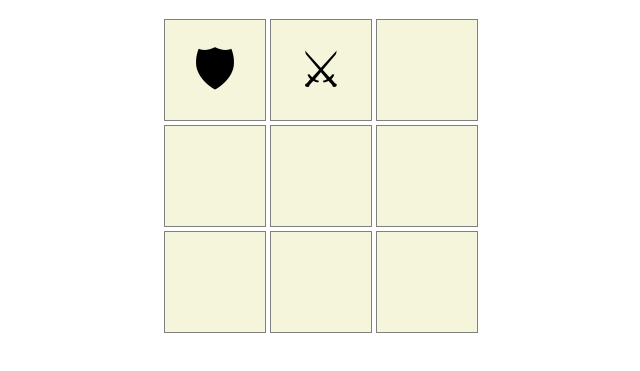
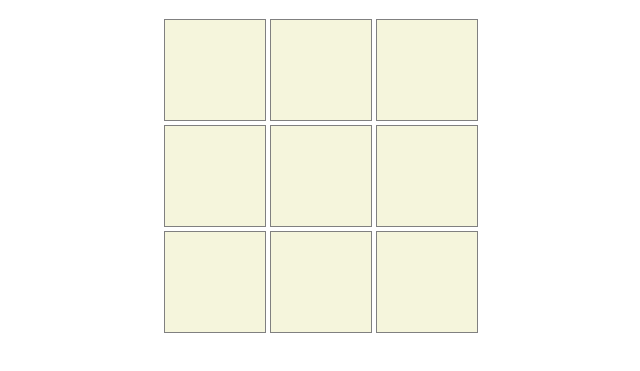
Before and after one commit to thelastklein/Jogo-da-velha, a plain HTML site: page Projeto Jogo da Velha/index.html in a window 1280 px wide. Shown: the part 61-432 px from the top of the page, without its empty margins (319-959 px from the left). Drawn offline with Linux system fonts and the light colour scheme.

Commit message:
Update index.html

```diff
--- a/Projeto Jogo da Velha/index.html
+++ b/Projeto Jogo da Velha/index.html
@@ -11,12 +11,8 @@
 
 <div class="stage">
     <div>
-        <div id="0" class="square">
-            <div class="o"></div>
-        </div>
-        <div id="1" class="square">
-            <div class="x"></div>
-        </div>
+        <div id="0" class="square"></div>
+        <div id="1" class="square"></div>
         <div id="2" class="square"></div>
     </div>
     <div>
@@ -34,7 +30,8 @@
 
 <body>
 
-
+<script src="game.js"></script>
+<script src="interface.js"></script>
 
 </body>
 </html>
```
